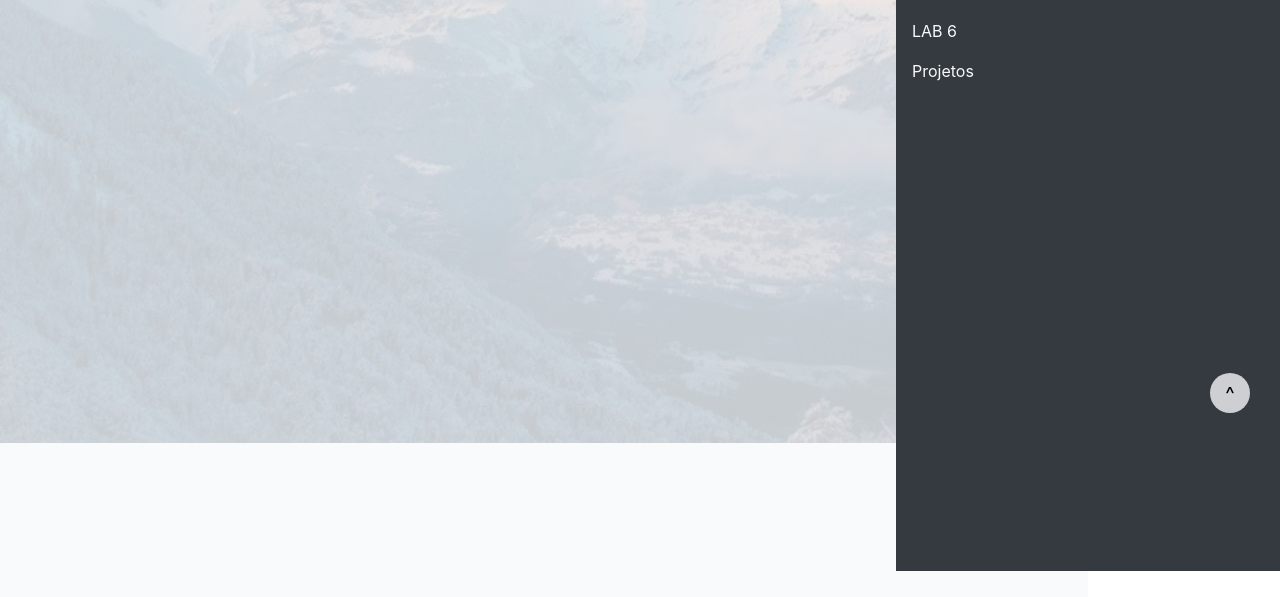
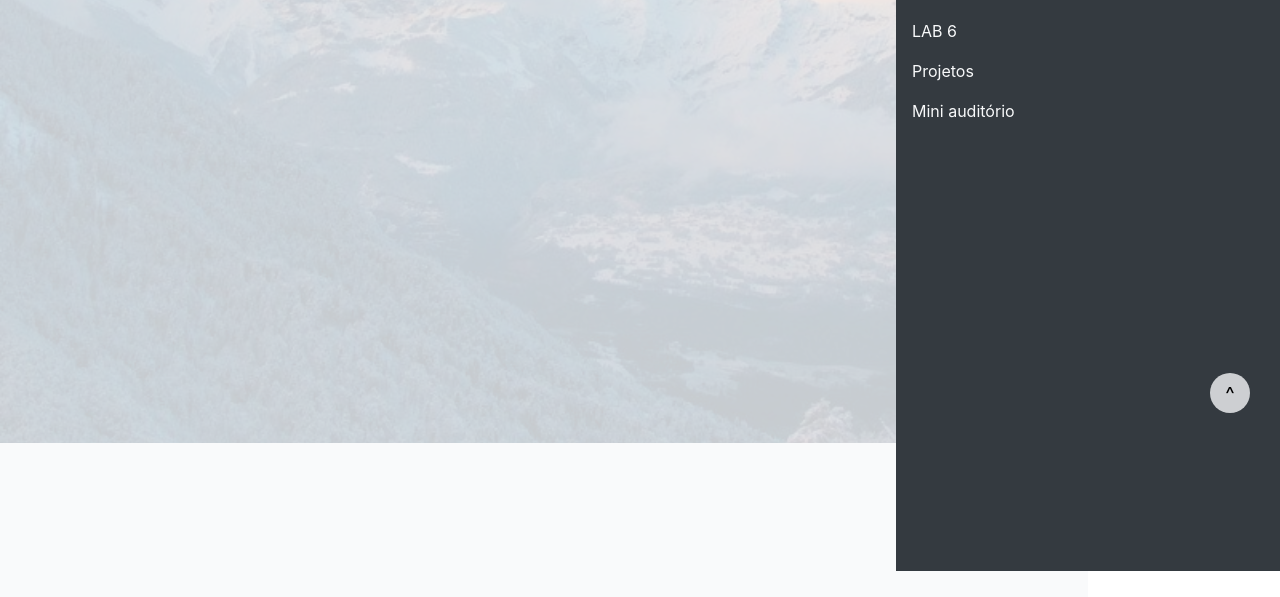
Before and after one commit to CoreIFAL/Tracker-Core, a Flask app: page / in a window 1280 px wide. Shown: the part 357-954 px from the top of the page. Run offline with Flask 2, Linux system fonts and the light colour scheme; data that the repository does not hold is empty; some libraries are stand-ins or nearby versions.

Commit message:
database att

```diff
--- a/app/templates/index.html
+++ b/app/templates/index.html
@@ -183,7 +183,7 @@
                     <div>
                         <table style="width:90%; margin-left: 5%;background-color: #343a40; color: #f8f9fa;">
                             <thead >
-                                <tr id="tabelaInfo" class="table-item lab1 lab2 lab3 lab4 lab5 lab6 projetos" >
+                                <tr id="tabelaInfo" class="table-item lab1 lab2 lab3 lab4 lab5 lab6 projetos mini" >
                                     <th width="32.4%">Usuario</th>
                                     <th width="19.6%">PC</th>
                                     <th width="21.7%">Status</th>
@@ -212,6 +212,8 @@
                                         <tr id="tabelaInfo" class="table-item lab6" style="width:90%; margin-left: 5%;background-color: #343a4064; color: #000000">
                                     {% elif 'PROJ' in u %}
                                         <tr id="tabelaInfo" class="table-item projetos" style="width:90%; margin-left: 5%;background-color: #343a4064; color: #000000">
+                                    {% elif 'MINI' in u %}
+                                        <tr id="tabelaInfo" class="table-item mini" style="width:90%; margin-left: 5%;background-color: #343a4064; color: #000000">
                                     {% else %}
                                         <tr style="background-color: #343a4064; color: #f8f9fa">
                                     {% endif %}
@@ -243,6 +245,8 @@
                                         <tr id="tabelaInfo" class="table-item lab6" style="width:90%; margin-left: 5%;background-color: #343a4064; color: #000000">
                                     {% elif 'PROJ' in u %}
                                         <tr id="tabelaInfo" class="table-item projetos" style="width:90%; margin-left: 5%;background-color: #343a4064; color: #000000">
+                                    {% elif 'MINI' in u %}
+                                        <tr id="tabelaInfo" class="table-item mini" style="width:90%; margin-left: 5%;background-color: #343a4064; color: #000000">
                                     {% else %}
                                         <tr style="background-color: #343a4064; color: #f8f9fa">
                                     {% endif %}
@@ -280,7 +284,7 @@
             </div>
             <div class="filter-button-group containerLateral">
                 <div class="containerL" style="position: fixed;">
-                        <a class="nav-item nav-link lateralLink" onclick="addC();" data-filter="*" href="" style="">Todos os LABS</a>
+                        <a class="nav-item nav-link lateralLink" onclick="addC();" data-filter="*" href="">Todos os LABS</a>
                         <a class="nav-item nav-link lateralLink" onclick="addC();" data-filter=".lab1" href="">LAB 1</a>
                         <a class="nav-item nav-link lateralLink" onclick="addC();" data-filter=".lab2" href="">LAB 2</a>
                         <a class="nav-item nav-link lateralLink" onclick="addC();" data-filter=".lab3" href="">LAB 3</a>
@@ -288,6 +292,7 @@
                         <a class="nav-item nav-link lateralLink" onclick="addC();" data-filter=".lab5" href="">LAB 5</a>
                         <a class="nav-item nav-link lateralLink" onclick="addC();" data-filter=".lab6" href="">LAB 6</a>
                         <a class="nav-item nav-link lateralLink" onclick="addC();" data-filter=".projetos" href="">Projetos</a>
+                        <a class="nav-item nav-link lateralLink" onclick="addC();" data-filter=".mini" href="">Mini auditório</a>
                         <div class="scrollup fa fa-angle-double-up" title="Go to top"> ^ </div>
                         <script>
                             // scrolltop
```
